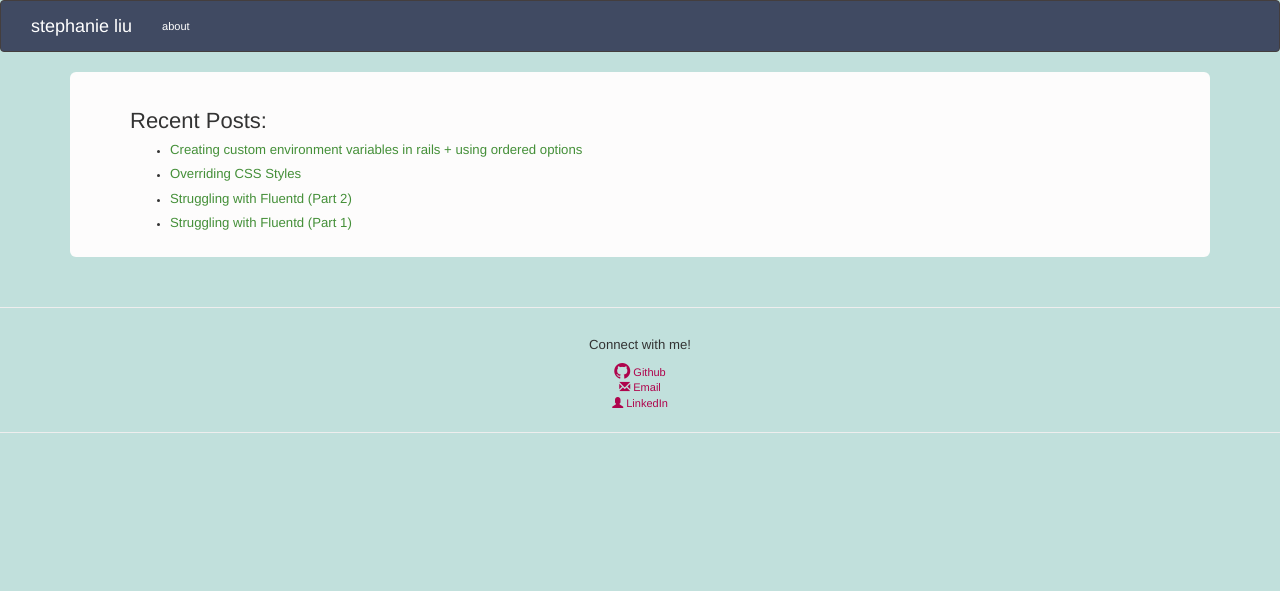
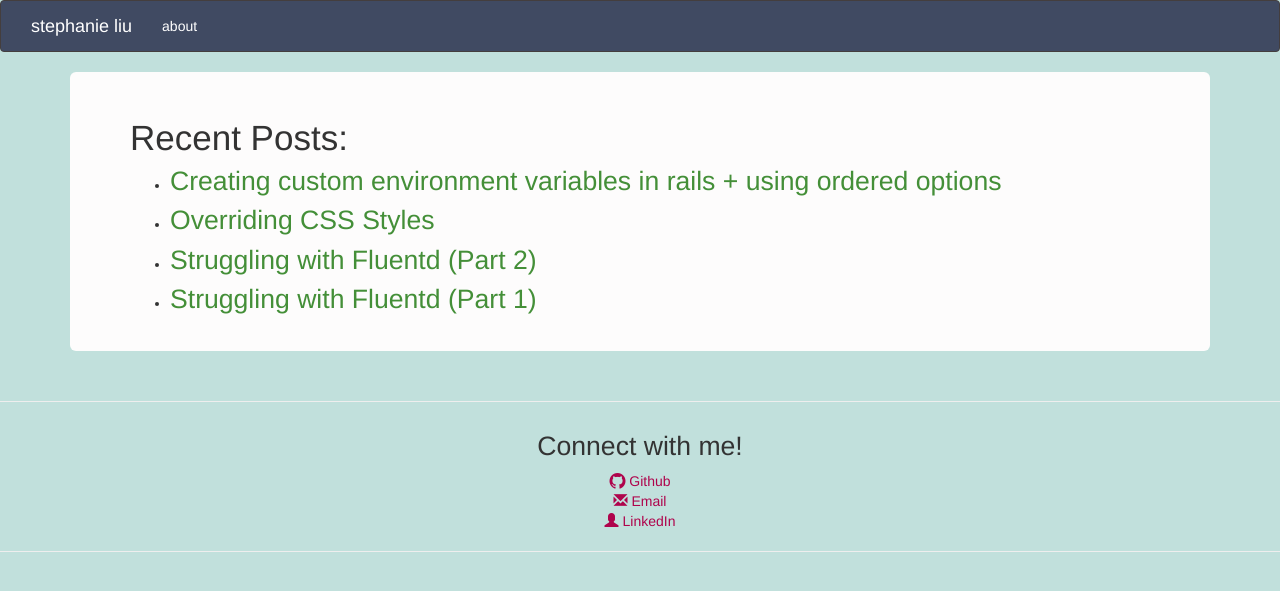
Before and after one commit to sliuu/sliuu.github.io, a Jekyll site: the page built from index.html, in a window 1280 px wide. Shown: the top 591 px of the page. Built offline with Jekyll 4.4.1, drawn with Linux system fonts in a browser that asks for light colours.

Commit message:
Modify font sizes

```diff
--- a/css/application.css
+++ b/css/application.css
@@ -2,16 +2,16 @@ code {
   word-wrap: break-word;
 }
 body {
-  font-size: 1.1em;
+  font-size: 1.4em;
 }
 h2 {
-  font-size: 2em;
+  font-size: 2.5em;
 }
 h3 {
-  font-size: 1.5em;
+  font-size: 2.2em;
 }
 h4 {
-  font-size: 1.2em;
+  font-size: 1.9em;
 }
 a.navbar-left {
   float: left;
@@ -20,7 +20,7 @@ a.navbar-right {
   float: right;
 }
 .jumbotron {
-  padding: 1.5em;
+  padding: 1.9em;
 }
 a:focus, a:hover {
   color:#af044c;
```
Also changed, not shown: 1 other file.
